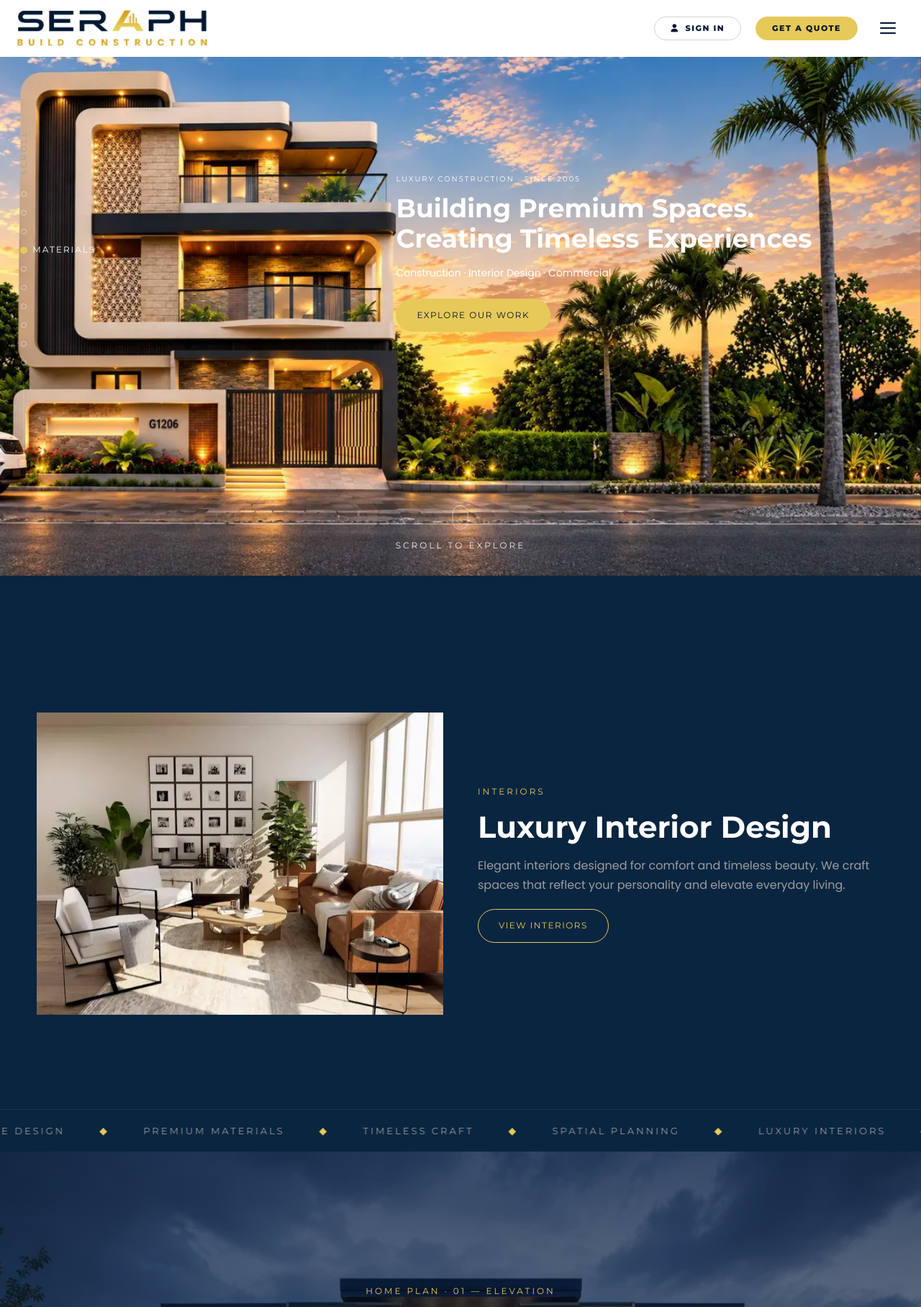
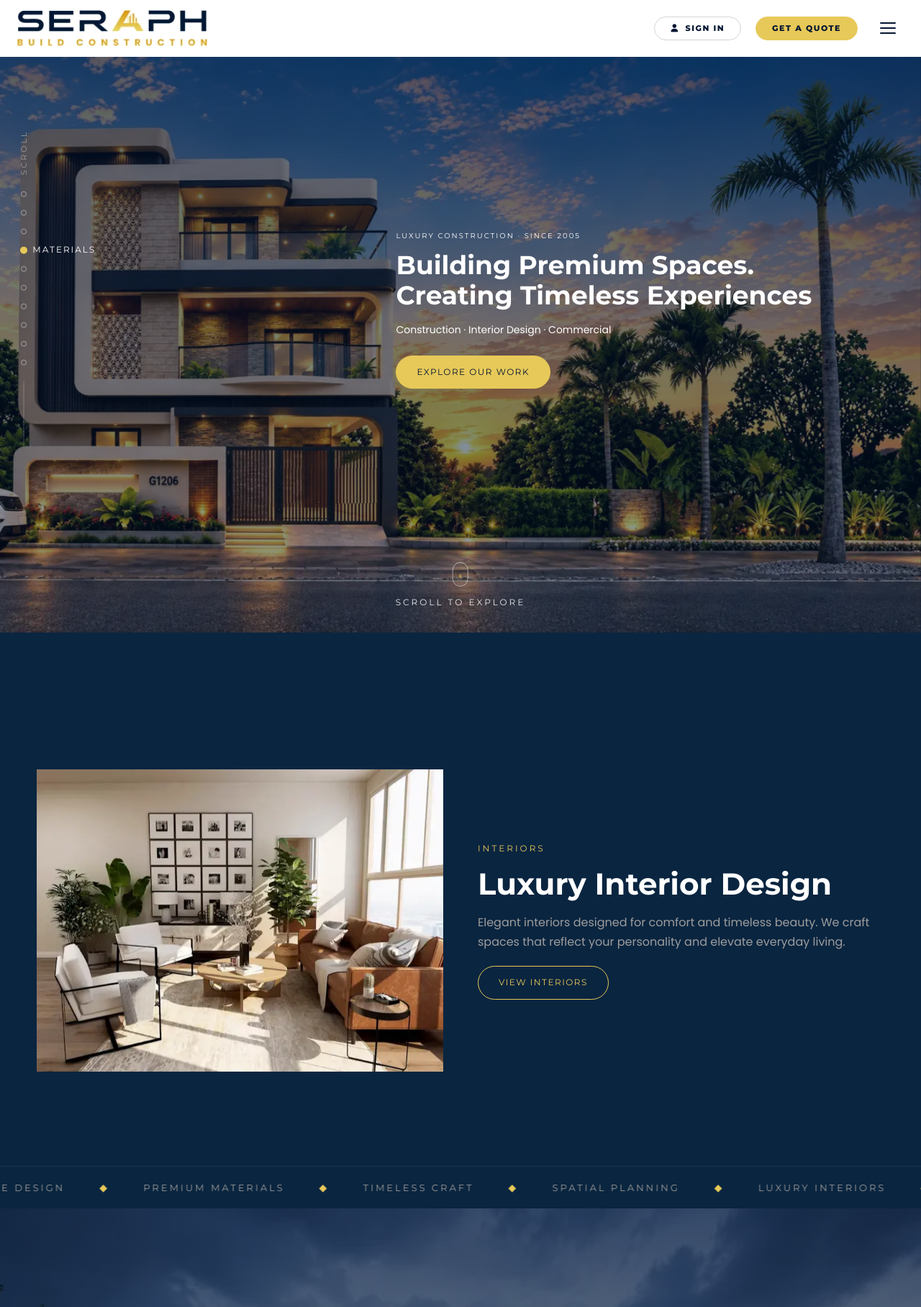
Before and after one commit to developer3circledesigns-commits/seraph_construction, a PHP site: page / in a window 1280 px wide. Shown: the top 1816 px of the page at 72% size. Run offline with PHP 8.4, Linux system fonts and the light colour scheme; some libraries are stand-ins or nearby versions.

Commit message:
hero section

```diff
--- a/api/functions/helpers.php
+++ b/api/functions/helpers.php
@@ -9,6 +9,33 @@ declare(strict_types=1);
 function e(mixed $value): string
 {
     return htmlspecialchars((string)$value, ENT_QUOTES, 'UTF-8');
+}
+
+/**
+ * Append a cache-busting token to a local asset path.
+ *
+ * .htaccess serves .css and .js with `Cache-Control: public, max-age=31536000`
+ * — a year. Without a token in the URL an edited stylesheet or script is never
+ * re-fetched, so the deploy succeeds and the browser keeps rendering the old
+ * file. The mtime changes on every edit, so a new token means a new URL and the
+ * year-long cache is still fully used for everything that has not changed.
+ *
+ * External URLs (CDN fonts, Font Awesome) are returned untouched: their cache
+ * headers are not ours to manage, and appending a token there would only break
+ * a long-lived SRI hash.
+ */
+function asset(string $path): string
+{
+    if (preg_match('#^(https?:)?//#i', $path) || $path === '') {
+        return $path;
+    }
+
+    $file = ROOT_PATH . '/' . ltrim($path, '/');
+    if (!is_file($file)) {
+        return $path;
+    }
+
+    return $path . '?v=' . filemtime($file);
 }
 
 /** Return JSON response and stop. */
--- a/css/responsive.css
+++ b/css/responsive.css
@@ -1392,7 +1392,7 @@
   }
 
   .contact-page {
-    padding: 5.5rem 1.25rem 3rem;
+    padding: 2rem 1.25rem 3rem;
     text-align: center;
   }
 
--- a/css/style.css
+++ b/css/style.css
@@ -55,7 +55,12 @@ body {
   color: var(--gray);
   font-family: var(--font);
   line-height: 1.7;
-  overflow-x: hidden;
+  /* `clip`, not `hidden`: `hidden` would make <body> a scroll container that
+     never scrolls, which silently kills every `position: sticky` inside it -
+     the sticky topbar and .projects-story__inner both depend on this. `clip`
+     clips exactly the same overflow without creating a scroll container. */
+  overflow-x: clip;
+  padding-top: var(--topbar-h, 79px);
 }
 
 img {
@@ -138,6 +143,8 @@ h1, h2, h3, h4 {
 /* =====================================================
    TOPBAR
    ===================================================== */
+/* Fixed positioning to keep the topbar always visible at the top,
+   with the hero section starting below it. */
 .topbar {
   position: fixed;
   top: 0;
@@ -546,7 +553,11 @@ h1, h2, h3, h4 {
   width: 100%;
   height: 100%;
   object-fit: cover;
-  transform: scale(1.12);
+  /* No scale: the zoom only existed as the starting frame of the
+     scroll-scrubbed reveal, which the hero never ran (see js/animations.js).
+     Left in place it cropped 12% off the photo and left the hero's image in a
+     different state from the Home Plan panels it shares a backdrop with. */
+  transform: none;
   will-change: transform, opacity;
 }
 
@@ -557,16 +568,20 @@ h1, h2, h3, h4 {
   background: linear-gradient(180deg, rgba(0, 20, 49, 0.65), rgba(0, 20, 49, 0.4));
 }
 
-/* --- Homepage hero: no shade ---------------------------------------------
-   The shared rule above also styles the Home Plan and Interiors panels, so
-   the override is scoped to #hero. The photo runs edge to edge with no tint
-   over it. */
-#hero .blur-panel__media::after {
-  background: none;
-}
-
-/* The whole hero copy is plain white with no rim, so it reads as flat type
-   sitting straight on the photo. */
+/* --- Homepage hero: same backdrop as Home Plan ---------------------------
+   The hero carries no override, so it takes the shared panel shade above -
+   the same linear-gradient the Home Plan images use in
+   .kitchen-sequence__img::after. Delete this note and the hero changes with
+   the other panels rather than drifting to its own tint. */
+
+/* The hero section now fills the full viewport height below the fixed topbar.
+   The body padding-top accounts for the topbar height. */
+#hero {
+  height: 100dvh;
+}
+
+/* The whole hero copy is plain white with no rim; the backdrop above is what
+   carries the contrast, so no text-shadow is needed on top of it. */
 #hero .hero__content h1,
 #hero .hero__content h2,
 #hero .hero__content .eyebrow,
@@ -2583,8 +2598,11 @@ html.lenis,html.lenis body{height:auto}
 /* =====================================================
    CONTACT PAGE — quote request form
    ===================================================== */
+/* 2rem, not 7rem: the topbar is sticky and takes its own space in the flow
+   now, so the page no longer has to pad past it. 7rem - the 79px bar left
+   33px of visible gap, which is what this restores. */
 .contact-page {
-  padding: 7rem 2rem 5rem;
+  padding: 2rem 2rem 5rem;
   max-width: 1320px;
   margin: 0 auto;
 }
--- a/js/animations.js
+++ b/js/animations.js
@@ -43,10 +43,16 @@
     /* Full-bleed panels: scrub scale/opacity only (not filter — causes scroll jank). */
     gsap.utils.toArray('[data-blur]').forEach(function (panel) {
       var img = panel.querySelector('img');
-      if (!img) {
-        return;
-      }
+      var isHero = panel.id === 'hero';
 
+      /* The hero is excluded from the scrub. It is the first thing on the
+         page, so it is already past `top bottom` before the first scroll and
+         the tween can never run — it just parks the photo at 0.88 opacity /
+         1.12 scale, which is 0.994 / 1.006 in practice. That left the hero's
+         shared blue backdrop sitting on a slightly transparent image, so it
+         read lighter than the identical backdrop on the Home Plan panels,
+         whose first image is a clean opacity 1 / no scale. */
+      if (img && !isHero) {
         gsap.fromTo(img,
           { scale: 1.12, opacity: 0.88 },
           {
@@ -62,6 +68,7 @@
             },
           }
         );
+      }
 
       var content = panel.querySelector('.blur-panel__content');
       if (content) {
--- a/js/main.js
+++ b/js/main.js
@@ -114,6 +114,24 @@
     /* ---------- Topbar scroll state ---------- */
     var topbar = document.querySelector('.topbar');
     if (topbar) {
+      /* The bar is sticky, so the hero below it is sized from the space the
+         bar actually leaves: 18px padding + 42px lockup + 1px border on
+         desktop, but the padding, lockup and CTA all change at every
+         breakpoint. Measure it rather than hard-coding a number per band,
+         and re-measure when the bar resizes (font swap, breakpoint change,
+         mobile menu opening) so the hero never drifts out of step. */
+      var publishTopbarHeight = function () {
+        document.documentElement.style.setProperty(
+          '--topbar-h', topbar.offsetHeight + 'px'
+        );
+      };
+      publishTopbarHeight();
+      if (window.ResizeObserver) {
+        new window.ResizeObserver(publishTopbarHeight).observe(topbar);
+      } else {
+        window.addEventListener('resize', publishTopbarHeight, { passive: true });
+      }
+
       var topbarTicking = false;
       var onScroll = function () {
         if (topbarTicking) { return; }
--- a/partials/footer.php
+++ b/partials/footer.php
@@ -92,10 +92,10 @@ $contactUrl  = $site['contact_url'] ?? 'contact.php';
   <!-- Scripts — Layout 13 uses GSAP + ScrollTrigger + Lenis (smooth scroll) -->
   <script src="https://cdn.jsdelivr.net/npm/gsap@3.12.5/dist/gsap.min.js" defer></script>
   <script src="https://cdn.jsdelivr.net/npm/gsap@3.12.5/dist/ScrollTrigger.min.js" defer></script>
-  <script src="js/vendor/lenis.min.js" defer></script>
-  <script src="js/smooth-scroll.js" defer></script>
-  <script src="js/responsive-images.js" defer></script>
-  <script src="js/animations.js" defer></script>
-  <script src="js/main.js" defer></script>
+  <script src="<?php echo e(asset('js/vendor/lenis.min.js')); ?>" defer></script>
+  <script src="<?php echo e(asset('js/smooth-scroll.js')); ?>" defer></script>
+  <script src="<?php echo e(asset('js/responsive-images.js')); ?>" defer></script>
+  <script src="<?php echo e(asset('js/animations.js')); ?>" defer></script>
+  <script src="<?php echo e(asset('js/main.js')); ?>" defer></script>
 </body>
 </html>
--- a/partials/header.php
+++ b/partials/header.php
@@ -89,30 +89,22 @@ $ogImage         = preg_match('#^https?://#i', $ogImagePath) ? $ogImagePath : $o
   <!-- Font Awesome (non-render-blocking: preloaded here, applied by js/async-css.js after parse) -->
   <link rel="preload" as="style" href="https://cdnjs.cloudflare.com/ajax/libs/font-awesome/6.5.1/css/all.min.css">
   <noscript><link rel="stylesheet" href="https://cdnjs.cloudflare.com/ajax/libs/font-awesome/6.5.1/css/all.min.css"></noscript>
-  <script src="js/async-css.js" defer></script>
+  <script src="<?php echo e(asset('js/async-css.js')); ?>" defer></script>
 
-  <!-- Custom CSS -->
-  <link rel="stylesheet" href="css/style.css">
+  <!-- Custom CSS — asset() adds the mtime token, see helpers.php -->
+  <link rel="stylesheet" href="<?php echo e(asset('css/style.css')); ?>">
 <?php /* Hero LCP uses fetchpriority="high" in partials/sections/hero.php. A manual
-       <link rel=preload> here caused a duplicate network fetch of the hero
+       <link rel=preload> here caused a duplicate network fetch of the hero img
        (and an aborted ~200KB request on mobile), so it is intentionally not
        emitted — the preload scanner already finds the hero img immediately. */ ?>
-  <link rel="stylesheet" href="css/responsive.css" media="print" onload="this.media='all'">
-  <noscript><link rel="stylesheet" href="css/responsive.css"></noscript>
+  <link rel="stylesheet" href="<?php echo e(asset('css/responsive.css')); ?>" media="print" onload="this.media='all'">
+  <noscript><link rel="stylesheet" href="<?php echo e(asset('css/responsive.css')); ?>"></noscript>
 
 <?php
 // Optional extra stylesheets declared by the page itself, e.g.
 // packages.php: 'styles' => ['css/packages/packages-base.css'].
-// .htaccess serves CSS with a one-year immutable cache, so a ?v=
-// derived from the file's mtime is what keeps an edited stylesheet
-// from being served stale.
 foreach ((array) ($pageMeta['styles'] ?? []) as $skStyle) {
-    $skHref = (string) $skStyle;
-    $skPath = ROOT_PATH . '/' . ltrim($skHref, '/');
-    if (is_file($skPath)) {
-        $skHref .= '?v=' . filemtime($skPath);
-    }
-    echo '  <link rel="stylesheet" href="' . htmlspecialchars($skHref) . '">' . "\n";
+    echo '  <link rel="stylesheet" href="' . e(asset((string) $skStyle)) . '">' . "\n";
 }
 
 // Optional extra webfonts for a page that needs to break from the
--- a/projects.php
+++ b/projects.php
@@ -47,7 +47,9 @@ function truncateDesc(string $text, int $length = 80): array
 ?>
 <main id="main-content" class="projects-page">
   <style>
-    .projects-page { padding: 7rem 0 5rem; }
+    /* 2rem, not 7rem: the topbar is sticky and occupies its own space in the
+       flow, so the page no longer has to pad past it. */
+    .projects-page { padding: 2rem 0 5rem; }
     .projects-page__head { max-width: 1320px; margin: 0 auto; padding: 0 2rem; }
     .projects-page__head .eyebrow { color: #C79A56; font-size: 0.78rem; letter-spacing: 0.35em; text-transform: uppercase; font-weight: 600; }
     .projects-page__head h1 { font-family: 'Fraunces', Georgia, serif; font-weight: 400; font-size: clamp(2.4rem, 5vw, 4rem); color: #f4efe8; margin: 0.8rem 0 1rem; }
```
Also changed, not shown: css/packages/packages-base.css (+8 -5 lines), .htaccess. Lines whose indentation alone changed are shown as unchanged.
